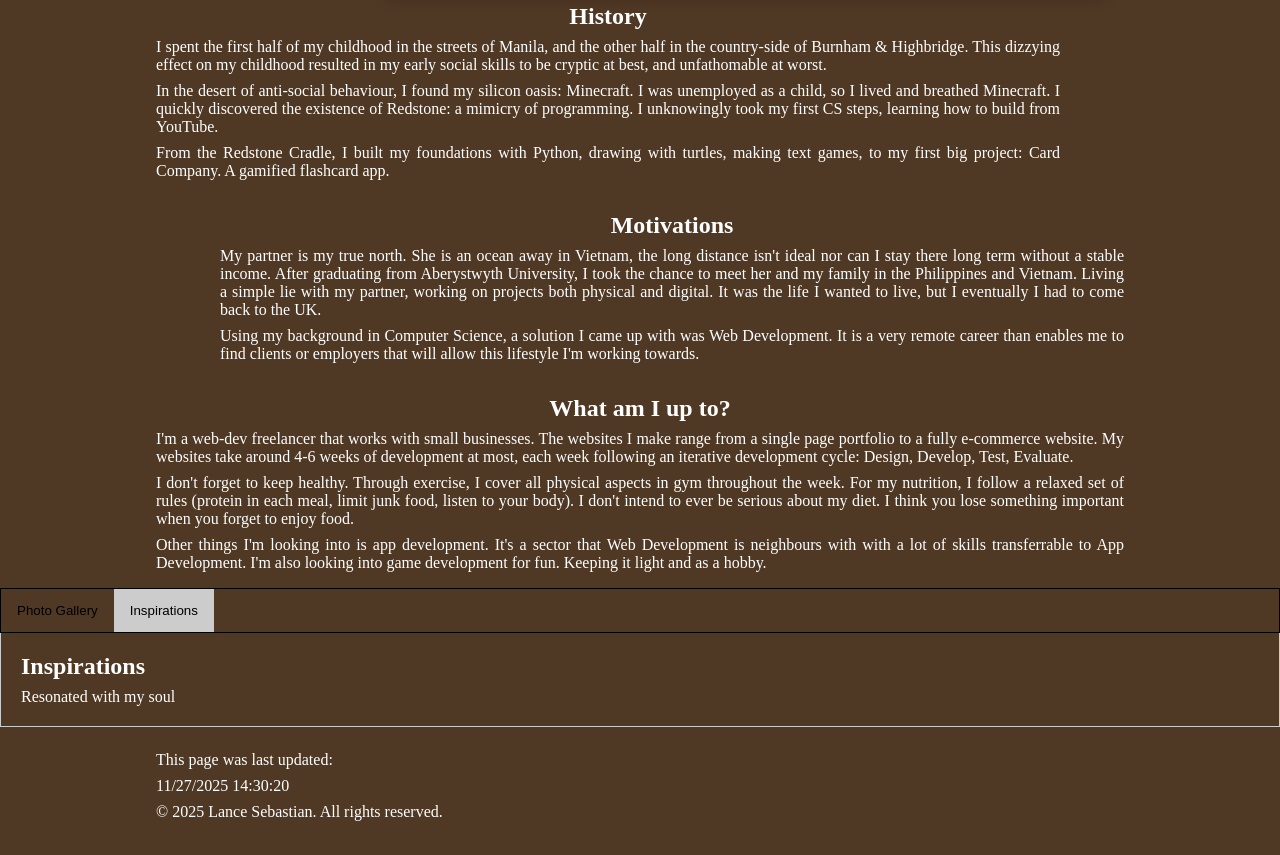
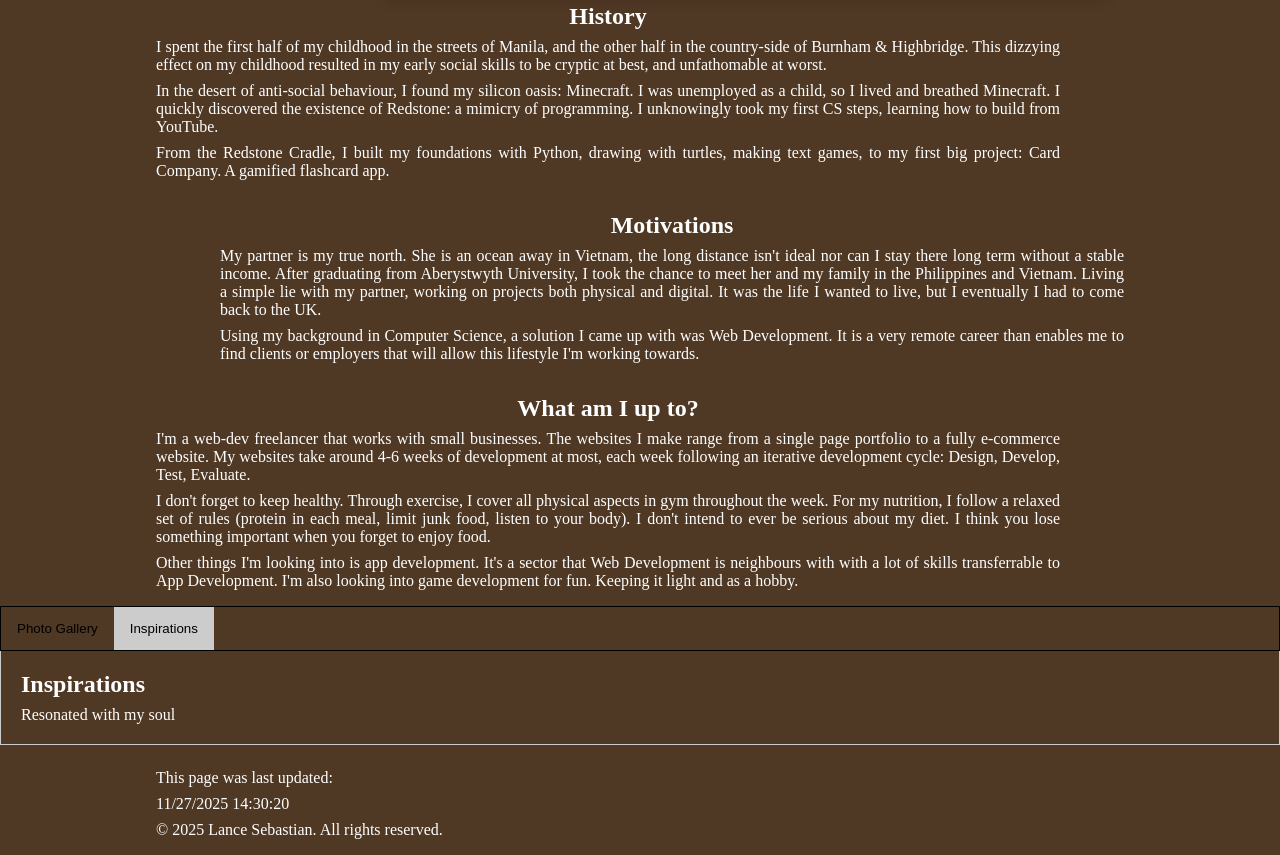
Before and after one commit to LanceSebastian/Portfolio, a plain HTML site: page author.html in a window 1280 px wide. Shown: the part 584-1439 px from the top of the page. Drawn offline with Linux system fonts and the light colour scheme.

Commit message:
update paragraphs layout

```diff
--- a/author.html
+++ b/author.html
@@ -62,6 +62,7 @@
             </div>
         </div>
         <div class = "squeeze topicContainer">
+            <div class = "dentRight">
                 <h2 style="text-align: center;">What am I up to?</h2>
                 <p>
                     I'm a web-dev freelancer that works with small businesses. The websites I make
@@ -81,6 +82,7 @@
                     is neighbours with with a lot of skills transferrable to App Development. I'm also
                     looking into game development for fun. Keeping it light and as a hobby.
                 </p>
+            </div>
         </div>
         <div class = "tab">
             <button class = "tabLinks" onClick="openContent(event, 'photoGallery')">Photo Gallery</button>
```
Lines whose indentation alone changed are shown as unchanged.
